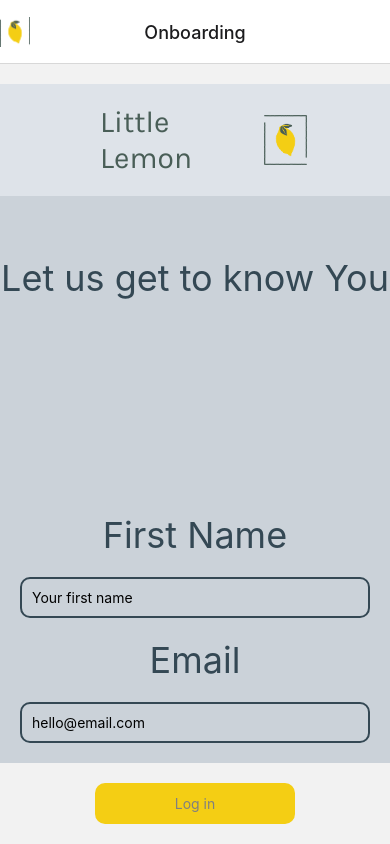
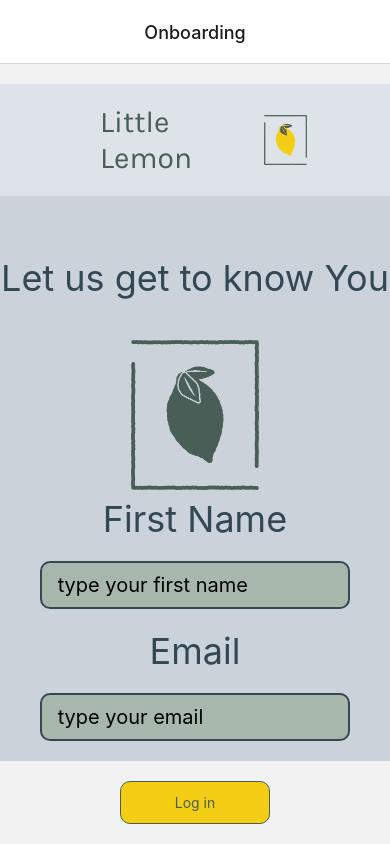
Before and after one commit to ujvaribalazs/little-lemon, a React Native app in the folder little-lemon/: screen /Onboarding in a window 390 px wide. Built offline with nearby package versions, Linux system fonts and the light colour scheme.

Commit message:
refined Onboarding style

```diff
--- a/little-lemon/App.js
+++ b/little-lemon/App.js
@@ -120,7 +120,7 @@ const Navigation = () => {
             component={Onboarding}
             options={{
               headerTitleAlign: "center",
-              headerLeft: () => <HeaderLeft />,
+              //headerLeft: () => <HeaderLeft />,
             }}
           />
         )}
--- a/little-lemon/screens/Home.js
+++ b/little-lemon/screens/Home.js
@@ -27,6 +27,7 @@ const Home = () => {
   const [loading, setLoading] = useState(true);
   const [selectedCategories, setSelectedCategories] = useState([]);
   const [searchText, setSearchText] = useState("");
+  const [debouncedSearchText, setDebouncedSearchText] = useState("");
   const navigation = useNavigation();
   const [db, setDb] = useState(null);
 
@@ -94,10 +95,14 @@ const Home = () => {
         params.push(...selectedCategories);
       }
 
-      if (searchText.trim()) {
-        query += selectedCategories.length > 0 ? ` AND` : ` WHERE`;
+      if (debouncedSearchText.trim()) {
+        if (params.length > 0) {
+          query += ` AND`;
+        } else {
+          query += ` WHERE`;
+        }
         query += ` name LIKE ?`;
-        params.push(`%${searchText.trim()}%`);
+        params.push(`%${debouncedSearchText.trim()}%`);
       }
 
       console.log("Constructed SQL Query:", query);
@@ -133,7 +138,8 @@ const Home = () => {
         "SELECT * FROM menu",
         [],
         (_, { rows: { _array } }) => {
-          console.log("Current Menu Items in SQLite:", _array);
+          console.log("Current Menu Items in SQLite:");
+          console.log(_array);
         },
         (_, error) => {
           console.error("Error checking database content:", error);
@@ -169,7 +175,7 @@ const Home = () => {
               } else {
                 loadMenuFromSQLite(db);
               }
-              checkDatabaseContent(db);
+              checkDatabaseContent(db); // Check database content after initialization
             }
           );
         });
@@ -186,7 +192,19 @@ const Home = () => {
     if (db) {
       loadMenuFromSQLite(db);
     }
-  }, [selectedCategories, searchText]);
+  }, [selectedCategories, debouncedSearchText]);
+
+  // Debounce the search input
+  useEffect(() => {
+    const handler = setTimeout(() => {
+      setDebouncedSearchText(searchText);
+    }, 500);
+
+    // Cleanup function to cancel the timeout if searchText changes before the timeout completes
+    return () => {
+      clearTimeout(handler);
+    };
+  }, [searchText]);
 
   const renderItem = ({ item }) => <MenuItem item={item} />;
 
--- a/little-lemon/screens/Onboarding.js
+++ b/little-lemon/screens/Onboarding.js
@@ -16,6 +16,7 @@ import {
 import { useAuth } from "../components/AuthContext";
 import { useFocusEffect } from "@react-navigation/native";
 import logo from "../assets/LLlogo.png";
+import logoGrey from "../assets/little-lemon-logo-grey.png";
 
 export default function Onboarding({ navigation }) {
   const [isFirstNameValid, setIsFirstNameValid] = useState(false);
@@ -71,12 +72,13 @@ export default function Onboarding({ navigation }) {
           behavior={Platform.OS === "ios" ? "padding" : "height"}
         >
           <Text style={styles.welcomeTitle}>Let us get to know You</Text>
+          <Image source={logoGrey} style={styles.logoGrey} />
         </KeyboardAvoidingView>
         <View style={{ backgroundColor: "#CBD2D9" }}>
           <Text style={styles.title}>First Name</Text>
           <TextInput
             style={styles.input}
-            placeholder="Your first name"
+            placeholder=" type your first name"
             value={firstName}
             onChangeText={validateFirstName}
             maxLength={250}
@@ -84,7 +86,7 @@ export default function Onboarding({ navigation }) {
           <Text style={styles.title}>Email</Text>
           <TextInput
             style={styles.input}
-            placeholder="hello@email.com"
+            placeholder=" type your email"
             value={email}
             onChangeText={validateEmail}
             keyboardType="email-address"
@@ -143,11 +145,17 @@ const styles = StyleSheet.create({
     height: 50,
     resizeMode: "contain",
   },
+  logoGrey: {
+    width: 150,
+    height: 150,
+    resizeMode: "contain",
+    alignSelf: "center",
+  },
   welcomeTitle: {
     paddingVertical: 40,
     textAlign: "center",
     paddingTop: 60,
-    paddingBottom: 80,
+    paddingBottom: 40,
     fontSize: 36,
     color: "#344854",
   },
@@ -158,11 +166,14 @@ const styles = StyleSheet.create({
     color: "#344854",
   },
   input: {
+    fontSize: 20,
     padding: 10,
-    margin: 20,
+    marginVertical: 20,
+    marginHorizontal: 40,
     borderWidth: 2,
     borderRadius: 10,
     borderColor: "#344854",
+    backgroundColor: "#A7B7AB",
   },
   buttonContainer: {
     alignItems: "center",
@@ -176,10 +187,12 @@ const styles = StyleSheet.create({
     borderColor: "#CBD2D9",
     backgroundColor: "#495E57",
     borderRadius: 10,
-    width: 200,
+    width: 150,
   },
   disableButtonText: {
-    color: "gray",
+    color: "#495E57",
+    borderWidth: 1,
     backgroundColor: "#F4CE14",
+    borderColor: "#495E57",
   },
 });
```
Also changed, not shown: little-lemon/assets/little-lemon-logo-grey.png (added).
